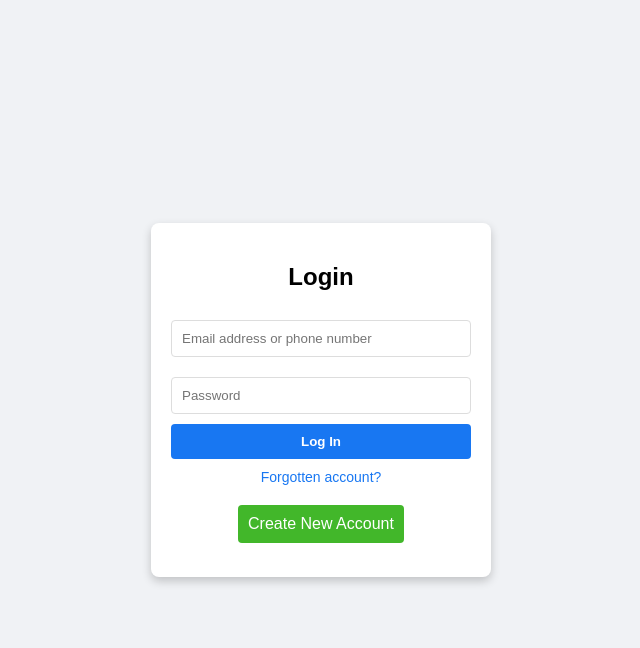
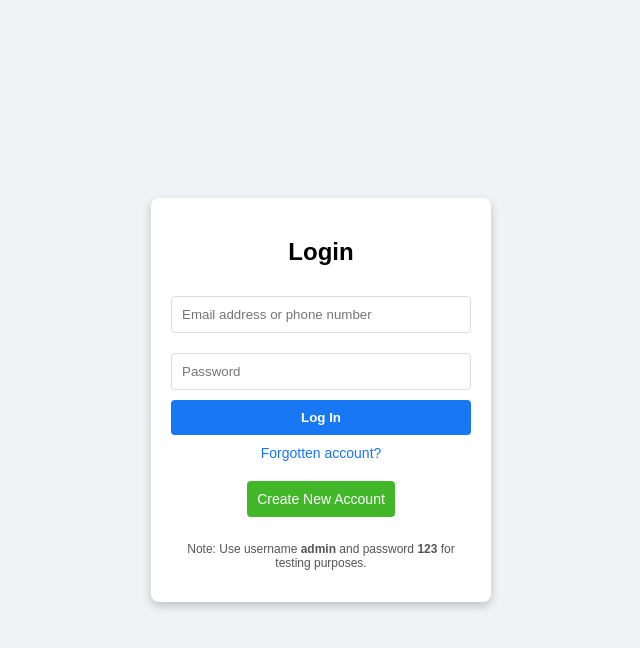
Before and after one commit to ezhilezhil/Real-Time-EV-Fleet-Monitoring-and-Predictive-Analytics-Solution, a Flask app: page /login.html in a window 1280 px wide. Shown: the top 648 px of the page, without its empty margins (319-959 px from the left). Run offline with Flask 3, Linux system fonts and the light colour scheme; parts of the project's set-up code (start-up, migrations or seed data) failed here and were passed over.

Commit message:
made changes in login page

```diff
--- a/templates/login.html
+++ b/templates/login.html
@@ -46,7 +46,8 @@
             cursor: pointer;
         }
 
-        .login-container .forgot-account {
+        .login-container .forgot-account,
+        .login-container .create-account {
             margin: 10px 0;
             color: #1877f2;
             cursor: pointer;
@@ -61,12 +62,17 @@
             border-radius: 4px;
             display: inline-block;
             margin-top: 10px;
-            text-decoration: none;
         }
 
         .error-message {
             color: red;
             font-size: 14px;
+        }
+
+        .testing-note {
+            margin-top: 15px;
+            font-size: 12px;
+            color: #555;
         }
     </style>
 </head>
@@ -76,9 +82,10 @@
         <input type="text" id="email" placeholder="Email address or phone number">
         <input type="password" id="password" placeholder="Password">
         <button onclick="login()">Log In</button>
-        <p class="forgot-account" onclick="forgotAccount()">Forgotten account?</p>
+        <p class="forgot-account"><a href="forgot_password.html" style="color: #1877f2; text-decoration: none;">Forgotten account?</a></p>
         <a href="register.html" class="create-account">Create New Account</a>
         <p class="error-message" id="error-message"></p>
+        <p class="testing-note">Note: Use username <b>admin</b> and password <b>123</b> for testing purposes.</p>
     </div>
 
     <script>
@@ -95,17 +102,43 @@
             if (email === defaultEmail && password === defaultPassword) {
                 errorMessage.style.color = "green";
                 errorMessage.innerText = "Login successful!";
-                // Redirect to a new page or perform any further actions here
-                window.location.href = "histogram.html"; // Example redirection
+
+                // Store login state in localStorage
+                localStorage.setItem("loggedIn", "true");
+
+                // Redirect to histogram.html (or your desired page)
+                window.location.href = "histogram.html";
             } else {
                 errorMessage.style.color = "red";
                 errorMessage.innerText = "Invalid email or password!";
             }
         }
 
-        // Function to handle forgotten account
-        function forgotAccount() {
-            alert("Please contact support to recover your account.");
+        // Check if the user is logged in (check localStorage)
+        window.onload = function() {
+            const loggedIn = localStorage.getItem("loggedIn");
+            if (loggedIn === "true") {
+                // If already logged in, redirect to the dashboard
+                window.location.href = "login.html";
+            }
+        };
+
+        // Function to handle logout (you would call this on your dashboard page)
+        function logout() {
+            // Clear login state in localStorage
+            localStorage.removeItem("loggedIn");
+
+            // Redirect back to login page
+            window.location.href = "login.html";
+        }
+
+        // Check if the user is logged in when accessing the dashboard page
+        if (window.location.href.indexOf('histogram.html') !== -1) {
+            const loggedIn = localStorage.getItem("loggedIn");
+            if (!loggedIn || loggedIn !== "true") {
+                // Redirect to login if not logged in
+                window.location.href = "login.html";
+            }
         }
     </script>
 </body>
```
